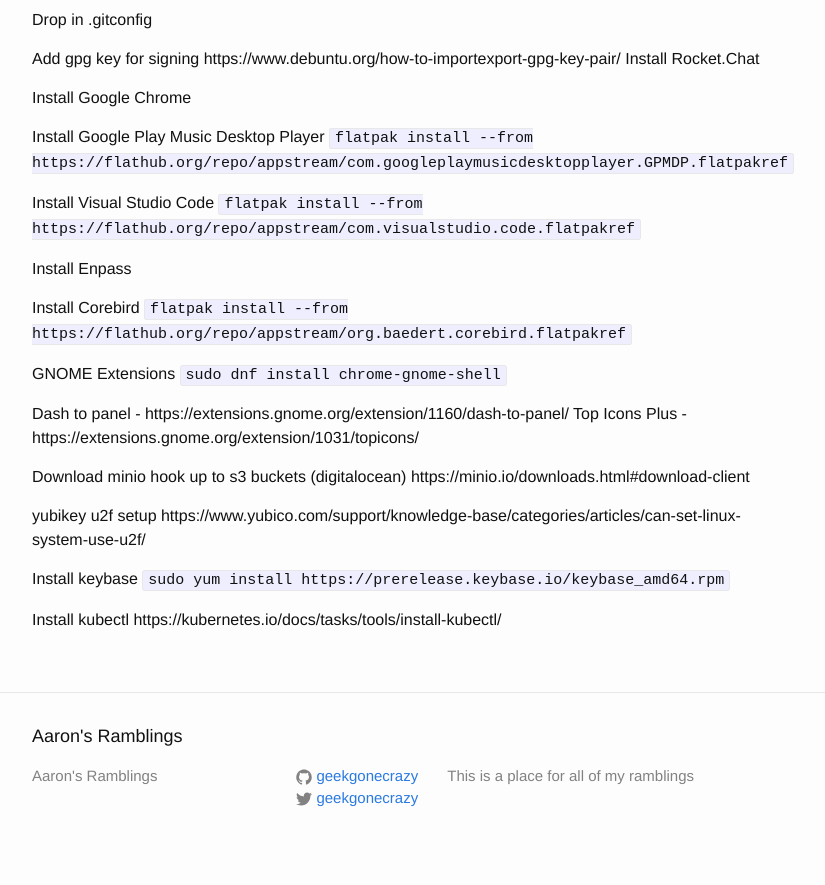
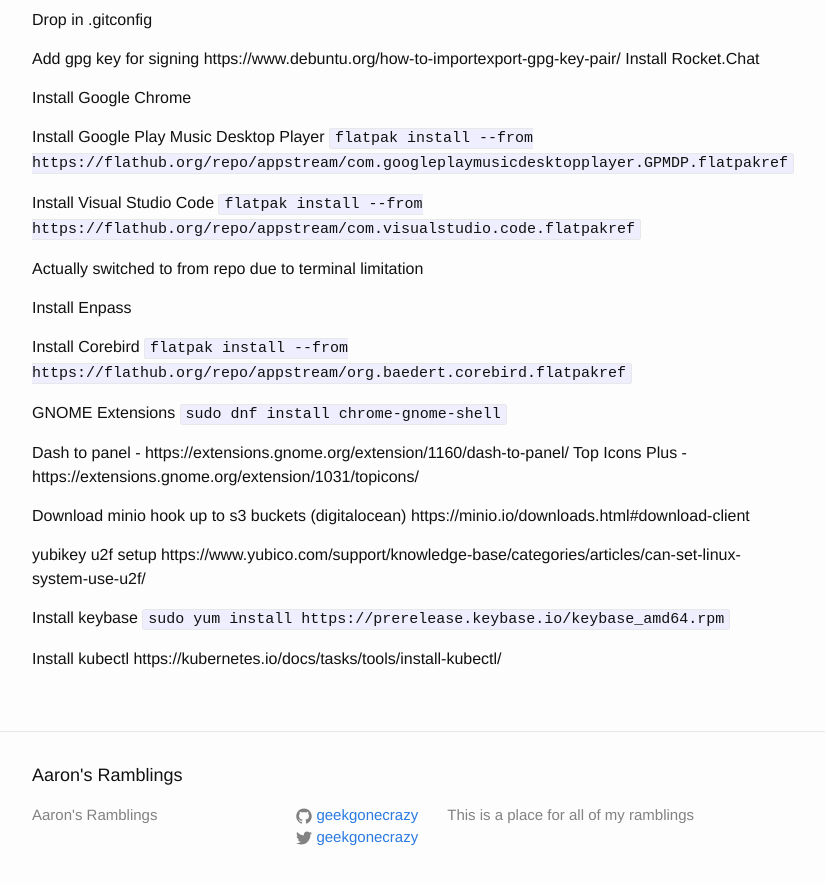
Before and after one commit to geekgonecrazy/geekgonecrazy.github.io, a Jekyll site: the page built from _posts/2017-12-05-fedora-setup.md, in a window 1280 px wide and 900 px high, scrolled down 1259 px. Shown: the top 885 px of the window, without its empty margins (238-1063 px from the left). Built offline with Jekyll 4.4.1, drawn with Linux system fonts in a browser that asks for light colours; comment, search, counter and statistics services are not loaded.

Commit message:
no longer using flatpak for vscode

```diff
--- a/_posts/2017-12-05-fedora-setup.md
+++ b/_posts/2017-12-05-fedora-setup.md
@@ -77,6 +77,9 @@
 Install Visual Studio Code
 `flatpak install --from https://flathub.org/repo/appstream/com.visualstudio.code.flatpakref`
 
+Actually switched to from repo due to terminal limitation
+
+
 Install Enpass
 
 
```
